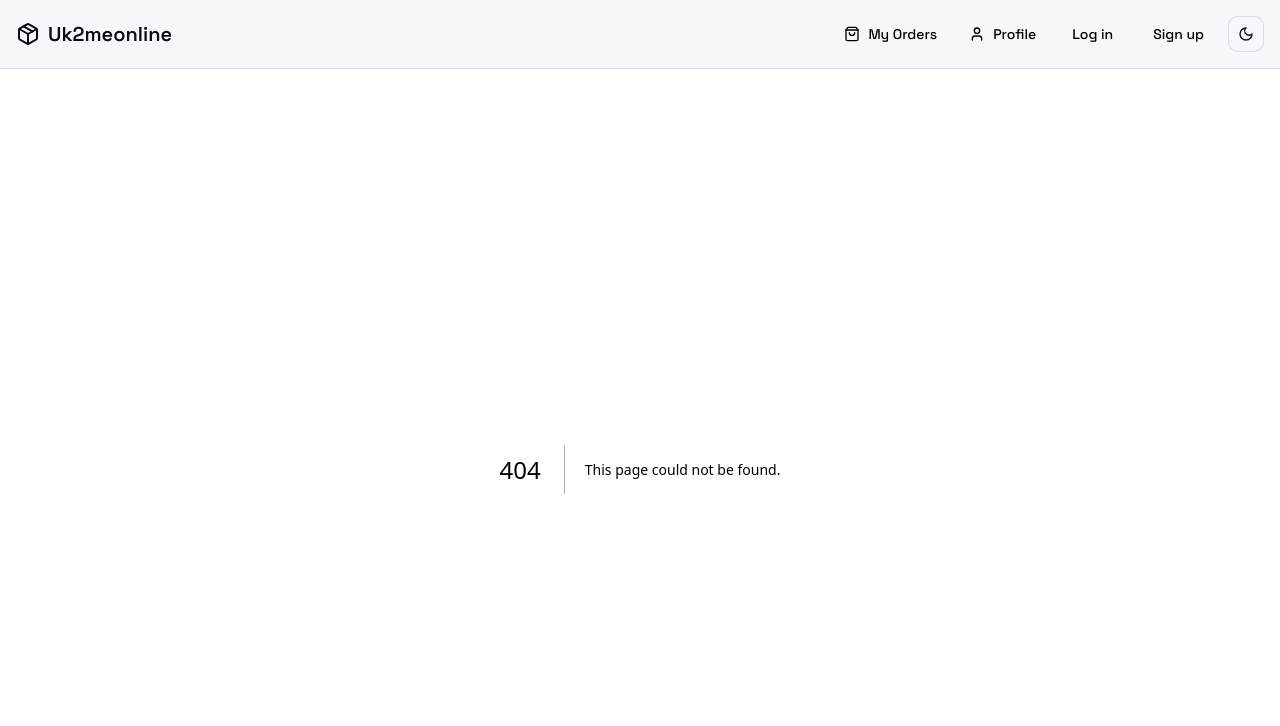
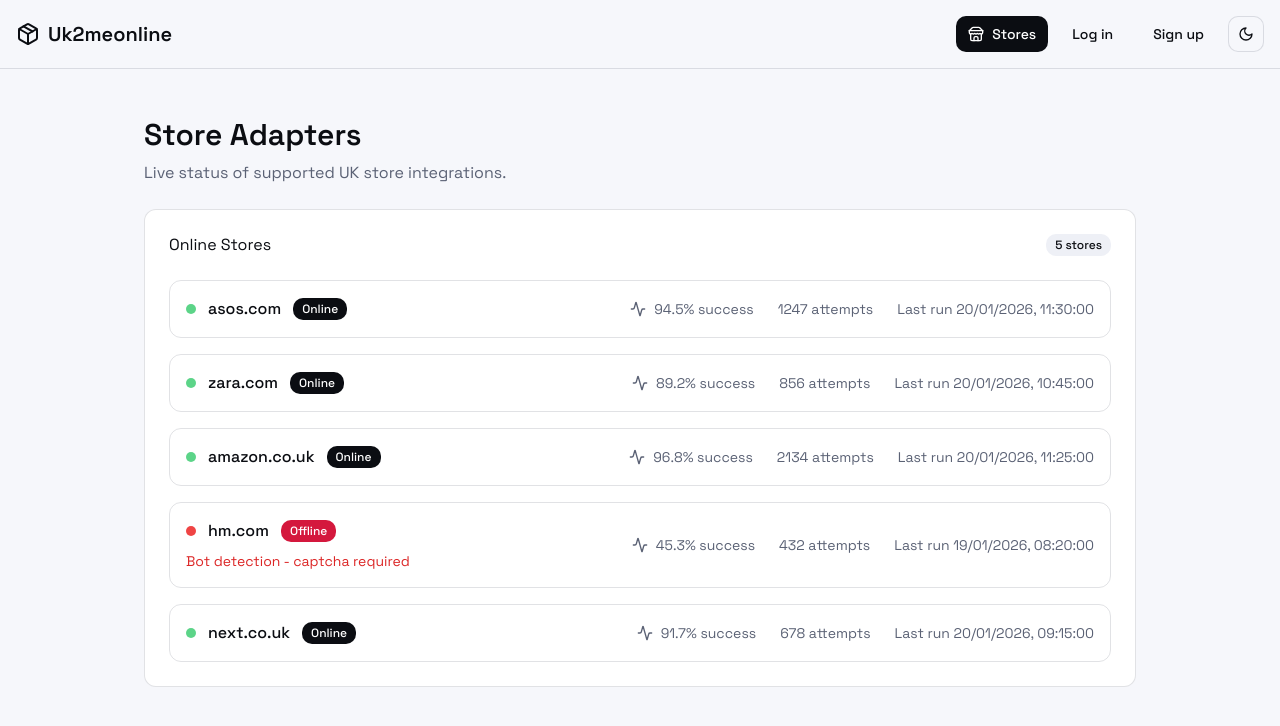
Before and after one commit to devdanny2024/UK-Dropshipping, a Next.js app in the folder apps/client/: page /stores in a window 1280 px wide. Before the commit this address had no page. Shown: the top 726 px of the page. Built offline with nearby package versions, Linux system fonts and the light colour scheme.

Commit message:
Add stores page with adapter status

```diff
--- a/apps/client/app/components/ClientHeader.tsx
+++ b/apps/client/app/components/ClientHeader.tsx
@@ -2,13 +2,19 @@
 
 import Link from 'next/link';
 import { usePathname } from 'next/navigation';
-import { Package, User, ShoppingBag } from 'lucide-react';
+import { useEffect, useState } from 'react';
+import { Package, Store, User, ShoppingBag } from 'lucide-react';
 import { Button } from '@/app/components/ui/button';
 import { ThemeToggle } from '@/app/components/theme-toggle';
 
 export function ClientHeader() {
   const pathname = usePathname();
   const isOrders = pathname === '/orders' || pathname.startsWith('/orders/');
+  const [isAuthed, setIsAuthed] = useState(false);
+
+  useEffect(() => {
+    setIsAuthed(document.cookie.includes('client_session=active'));
+  }, []);
 
   return (
     <header className="border-b border-border bg-background">
@@ -20,18 +26,28 @@
           </Link>
 
           <nav className="flex items-center gap-2">
+            <Button asChild variant={pathname === '/stores' ? 'default' : 'ghost'} className="gap-2">
+              <Link href="/stores">
+                <Store className="h-4 w-4" />
+                Stores
+              </Link>
+            </Button>
+            {isAuthed && (
               <Button asChild variant={isOrders ? 'default' : 'ghost'} className="gap-2">
                 <Link href="/orders">
                   <ShoppingBag className="h-4 w-4" />
                   My Orders
                 </Link>
               </Button>
+            )}
+            {isAuthed && (
               <Button asChild variant={pathname === '/profile' ? 'default' : 'ghost'} className="gap-2">
                 <Link href="/profile">
                   <User className="h-4 w-4" />
                   Profile
                 </Link>
               </Button>
+            )}
             <Button asChild variant={pathname === '/login' ? 'default' : 'ghost'} className="gap-2">
               <Link href="/login">Log in</Link>
             </Button>
--- /dev/null
+++ b/apps/client/app/stores/page.tsx
@@ -0,0 +1,64 @@
+'use client';
+
+import { Activity } from 'lucide-react';
+import { Card, CardContent, CardHeader, CardTitle } from '@/app/components/ui/card';
+import { Badge } from '@/app/components/ui/badge';
+import { mockStoreAdapters } from '@/data/mockData';
+
+export default function StoresPage() {
+  return (
+    <div className="min-h-screen bg-background py-12">
+      <div className="container mx-auto px-4 max-w-5xl space-y-6">
+        <div>
+          <h1 className="text-3xl font-semibold text-foreground">Store Adapters</h1>
+          <p className="text-muted-foreground mt-2">Live status of supported UK store integrations.</p>
+        </div>
+
+        <Card>
+          <CardHeader className="flex flex-row items-center justify-between">
+            <CardTitle>Online Stores</CardTitle>
+            <Badge variant="secondary">{mockStoreAdapters.length} stores</Badge>
+          </CardHeader>
+          <CardContent className="space-y-4">
+            {mockStoreAdapters.map((adapter) => (
+              <div
+                key={adapter.id}
+                className="flex flex-col gap-3 rounded-lg border border-border p-4 md:flex-row md:items-center md:justify-between"
+              >
+                <div>
+                  <div className="flex items-center gap-3">
+                    <span
+                      className={
+                        adapter.status === 'active'
+                          ? 'h-2.5 w-2.5 rounded-full bg-green-500 animate-pulse'
+                          : 'h-2.5 w-2.5 rounded-full bg-red-500'
+                      }
+                      aria-hidden="true"
+                    />
+                    <div className="font-medium text-foreground">{adapter.domain}</div>
+                    <Badge variant={adapter.status === 'active' ? 'default' : 'destructive'}>
+                      {adapter.status === 'active' ? 'Online' : 'Offline'}
+                    </Badge>
+                  </div>
+                  {adapter.lastFailureReason && (
+                    <div className="text-sm text-red-600 dark:text-red-300 mt-2">
+                      {adapter.lastFailureReason}
+                    </div>
+                  )}
+                </div>
+                <div className="flex items-center gap-6 text-sm text-muted-foreground">
+                  <div className="flex items-center gap-2">
+                    <Activity className="h-4 w-4" />
+                    {adapter.successRate}% success
+                  </div>
+                  <div>{adapter.totalAttempts} attempts</div>
+                  <div>Last run {new Date(adapter.lastRun).toLocaleString('en-GB')}</div>
+                </div>
+              </div>
+            ))}
+          </CardContent>
+        </Card>
+      </div>
+    </div>
+  );
+}
```
Lines whose indentation alone changed are shown as unchanged.
